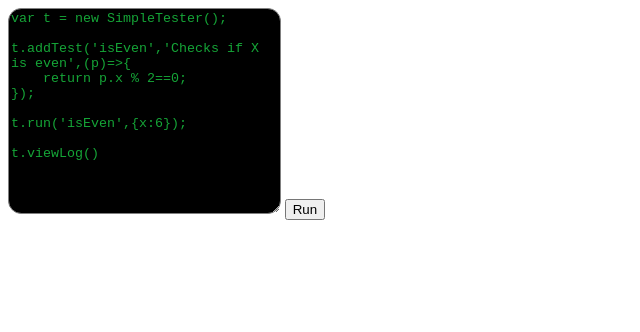
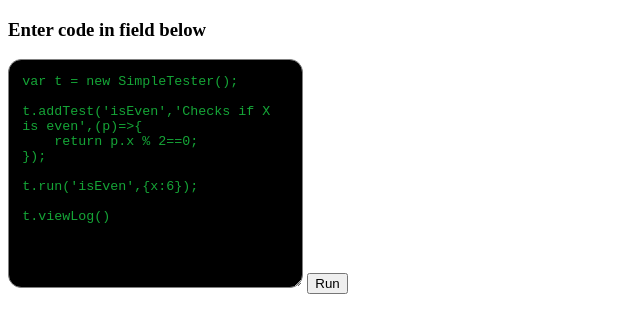
Before and after one commit to joesuph/SimpleTester.js, a plain HTML site: page index.html in a window 1280 px wide. Shown: the whole page, without its empty margins (0-640 px from the left). Drawn offline with nearby package versions, Linux system fonts and the light colour scheme.

Commit message:
added label and padding for textarea

```diff
--- a/index.html
+++ b/index.html
@@ -7,8 +7,8 @@
 
     </head>
     <body>
-
-        <textarea id='ta' style='height:15em;width:20em;color:rgb(21, 165, 55);background-color: black;border:1px solid grey;border-radius:1em;'></textarea>
+        <h3>Enter code in field below</h3>
+        <textarea id='ta' style='padding:1em;height:15em;width:20em;color:rgb(21, 165, 55);background-color: black;border:1px solid grey;border-radius:1em;'></textarea>
         <button id='run'>Run</button>
 
         <script id='scriptContainer' ></script>
```
